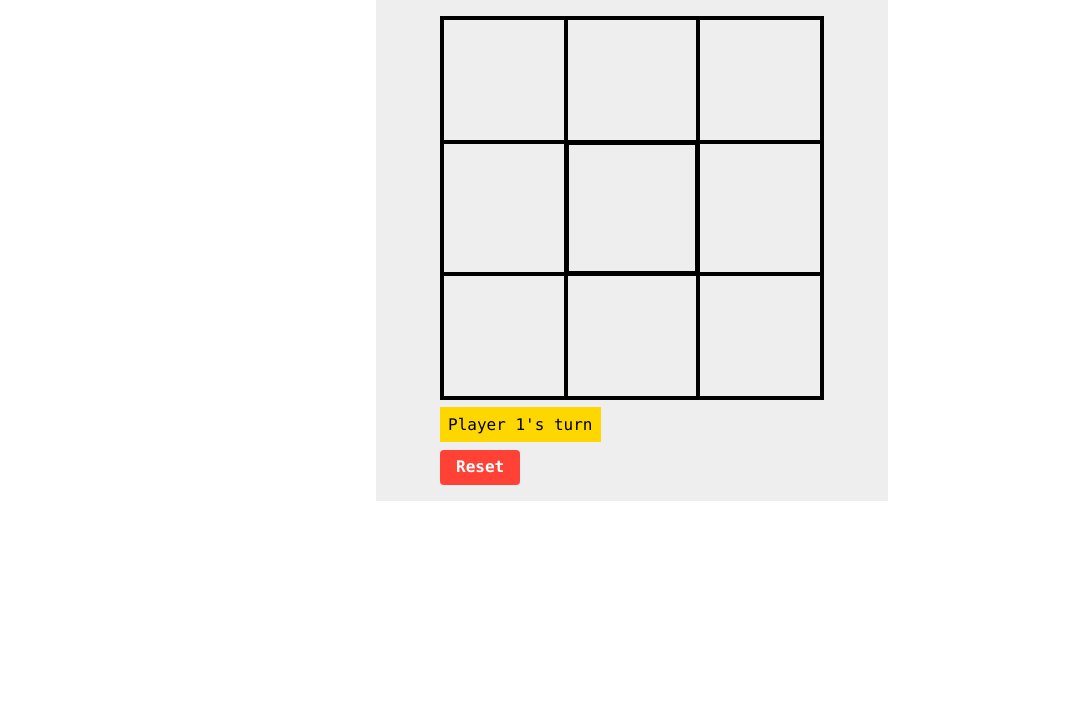
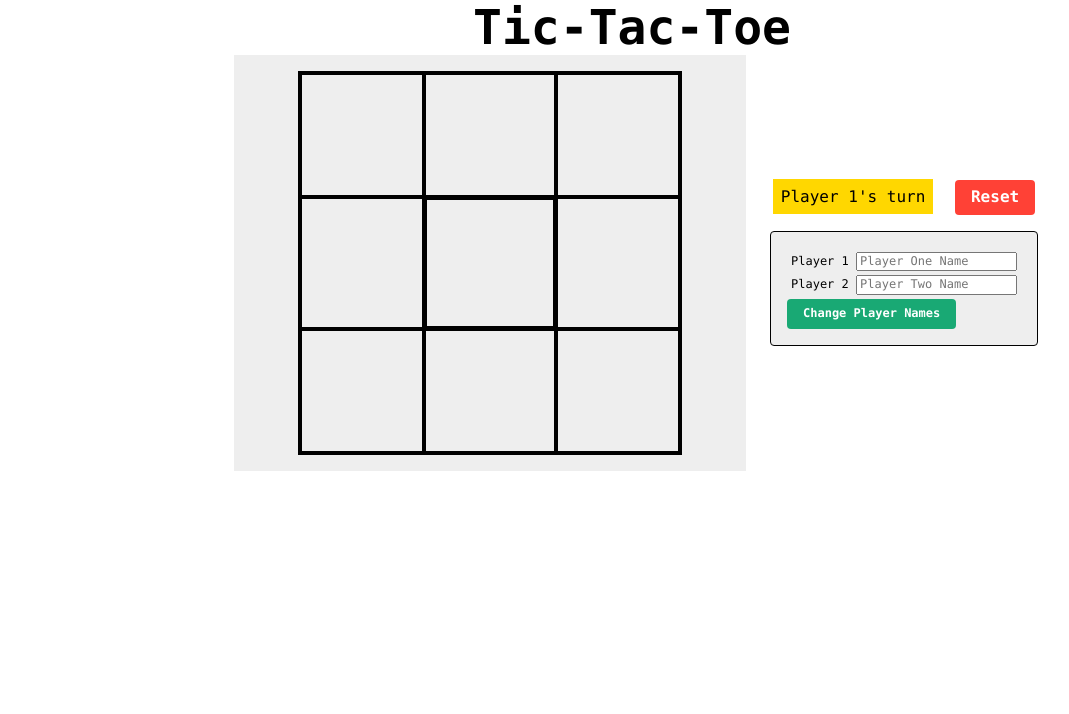
Before and after one commit to harmolipi/tic-tac-toe-js, a plain HTML site: page index.html in a window 1280 px wide. Shown: the top 714 px of the page, without its empty margins (8-1077 px from the left). Drawn offline with nearby package versions, Linux system fonts and the light colour scheme.

Commit message:
Added form and rearranged content

```diff
--- a/index.html
+++ b/index.html
@@ -7,9 +7,15 @@
   <link rel="stylesheet" href="https://unpkg.com/tachyons@4.12.0/css/tachyons.min.css"/>
   <title>Tic-Tac-Toe</title>
 </head>
+<header>
+  <div id="header-container" class="flex justify-center items-center">
+    <h1 class="f1 fw6 ma0">Tic-Tac-Toe</h1>
+  </div>
+</header>
 <body class="code" onload="gameController.resetElements()">
-  <section class="game-container mw6 center bg-light-gray pa3 ph5-ns w-auto h-75">
-    <div class="game-board">
+  <section id="game" class="flex flex-wrap items-center justify-center">
+    <div class="game-container mw6 mh3 bg-light-gray pa3 ph5-ns w-auto h-75 flex-grow-1">
+      <div id="game-board">
         <div class="row dt dtr h4" data-row="0">
           <div class="cell dtc tc ba bw2 b--black w4 h4 v-mid f-headline lh-solid fw9" data-cell="0"></div>
           <div class="cell dtc tc bt bb bw2 b--black w4 h4 v-mid f-headline lh-solid fw9" data-cell="1"></div>
@@ -26,14 +32,30 @@
           <div class="cell dtc tc ba bw2 b--black w4 h4 v-mid f-headline lh-solid fw9" data-cell="2"></div>
         </div>
       </div>
-    <div class="game-info">
+    </div>
+    <div id="game-controls">
+      <div id="game-info" class="flex items-center justify-around">
         <div class="message">
           <p>
             <span id="player-status" class="pa2 black bg-yellow"></span>
           </p>
         </div>
+        <button id="reset" class="white b pv2 ph3 bg-red dim bn br2 hover-shadow-inner">Reset</button>
+      </div>
+      <div id="change-player-names" class="bg-light-gray pa3 ba br2 ma2 f7">
+        <div class="player-names">
+          <div class="player-name-container ma1">
+            <label for="player-one-name" id="player-one-name" class="player-name-label">Player 1</label>
+            <input id="player-one-name" class="player-name-input" type="text" placeholder="Player One Name">
+          </div>
+          <div class="player-name-container ma1">
+            <label for="player-two-name" id="player-two-name" class="player-name-label">Player 2</label>
+            <input id="player-two-name" class="player-name-input" type="text" placeholder="Player Two Name">
+          </div>
+        </div>
         <div class="buttons">
-        <button id="reset" class="white b pv2 ph3 bg-red dim bn br2 hover-shadow-inner">Reset</button>
+          <button id="change-player-names" class="white b pv2 ph3 bg-green dim bn br2 hover-shadow-inner">Change Player Names</button>
+        </div>
       </div>
     </div>
   </section>
```
Lines whose indentation alone changed are shown as unchanged.
